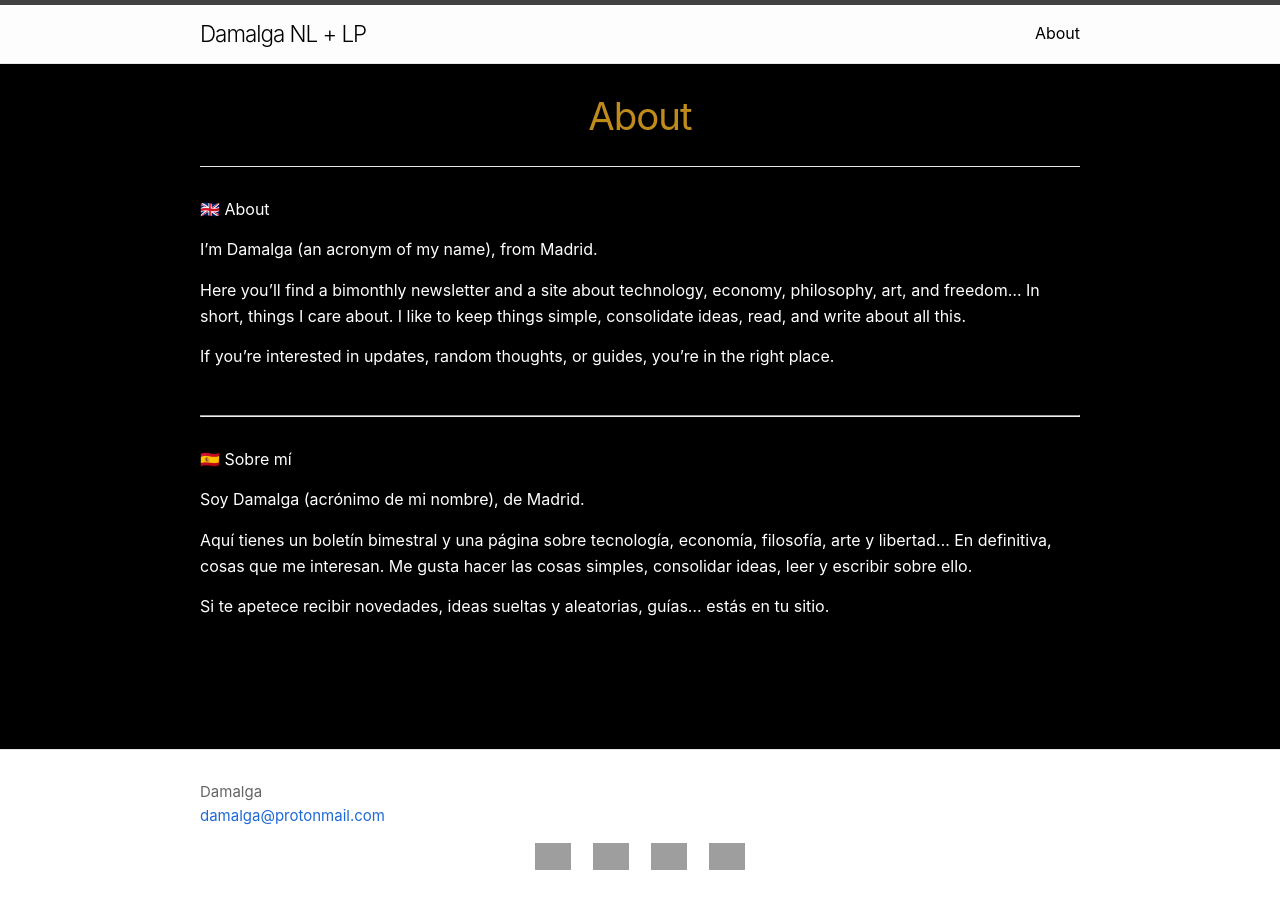
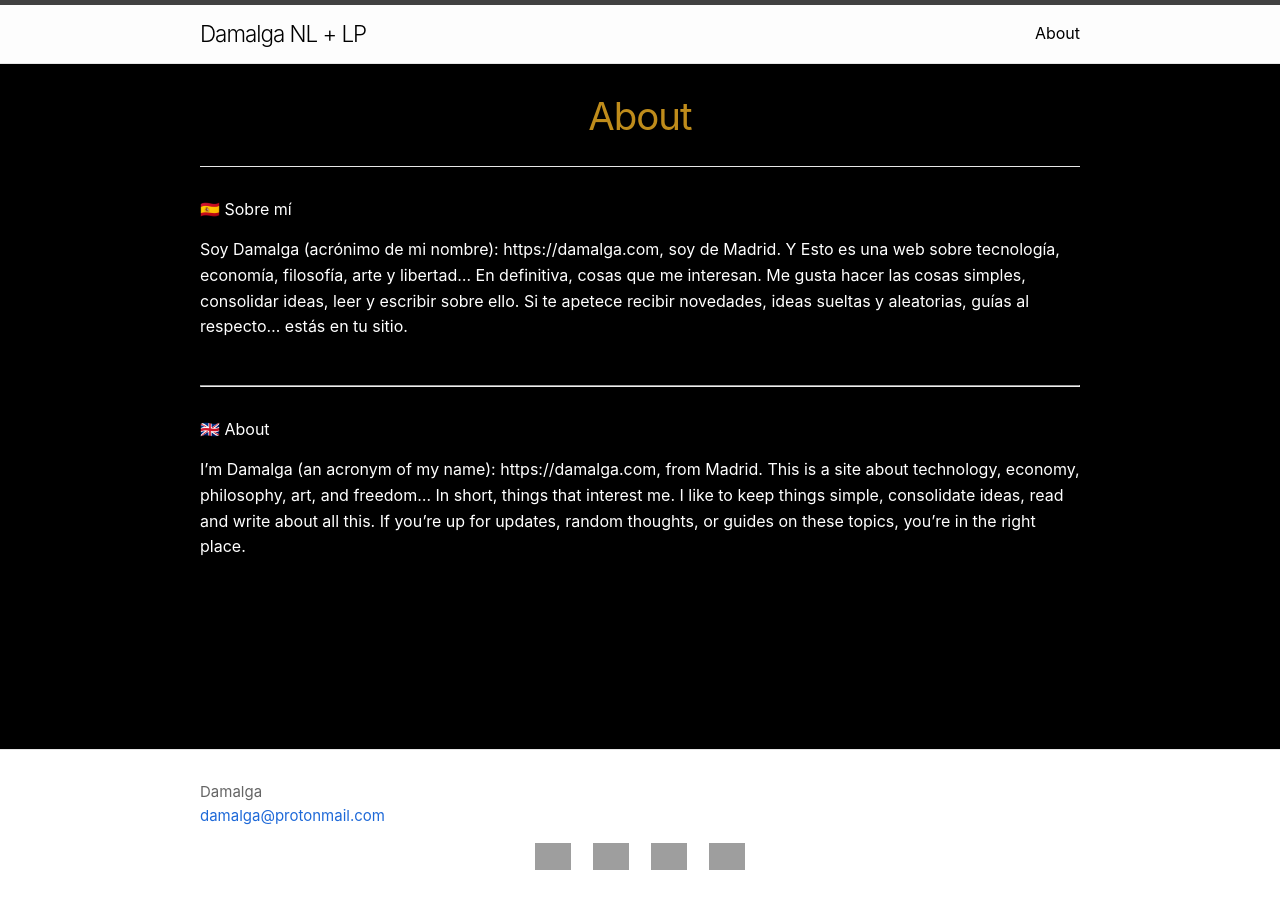
Before and after one commit to damalga/damalga-nl-lp, a Jekyll site: the page built from about.md, in a window 1280 px wide. Built offline with Jekyll 4.4.1, drawn with Linux system fonts in a browser that asks for light colours; some web fonts are replaced; grey boxes are pictures that could not be loaded.

Commit message:
update about

```diff
--- a/about.md
+++ b/about.md
@@ -4,20 +4,14 @@ title: About
 permalink: /about/
 ---
 
-🇬🇧 About
+🇪🇸 Sobre mí
 
-I’m Damalga (an acronym of my name), from Madrid.
-
-Here you’ll find a bimonthly newsletter and a site about technology, economy, philosophy, art, and freedom… In short, things I care about. I like to keep things simple, consolidate ideas, read, and write about all this.
-
-If you’re interested in updates, random thoughts, or guides, you’re in the right place.
+Soy Damalga (acrónimo de mi nombre): https://damalga.com, soy de Madrid. Y Esto es una web sobre tecnología, economía, filosofía, arte y libertad... En definitiva, cosas que me interesan. Me gusta hacer las cosas simples, consolidar ideas, leer y escribir sobre ello. Si te apetece recibir novedades, ideas sueltas y aleatorias, guías al respecto... estás en tu sitio.
 
 ---
 
-🇪🇸 Sobre mí
+🇬🇧 About
 
-Soy Damalga (acrónimo de mi nombre), de Madrid.
-
-Aquí tienes un boletín bimestral y una página sobre tecnología, economía, filosofía, arte y libertad... En definitiva, cosas que me interesan. Me gusta hacer las cosas simples, consolidar ideas, leer y escribir sobre ello.
-
-Si te apetece recibir novedades, ideas sueltas y aleatorias, guías... estás en tu sitio.
+I’m Damalga (an acronym of my name): https://damalga.com, from Madrid.
+This is a site about technology, economy, philosophy, art, and freedom… In short, things that interest me. I like to keep things simple, consolidate ideas, read and write about all this.
+If you’re up for updates, random thoughts, or guides on these topics, you’re in the right place.
```
